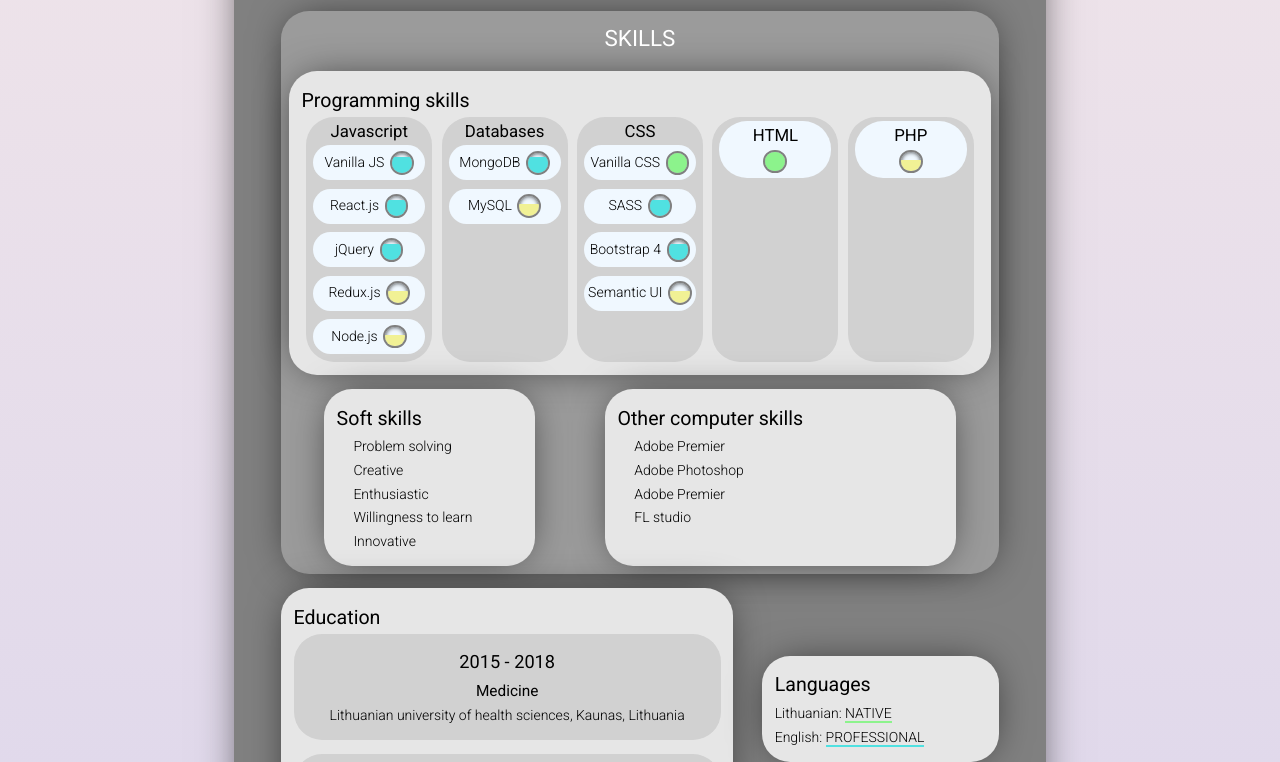
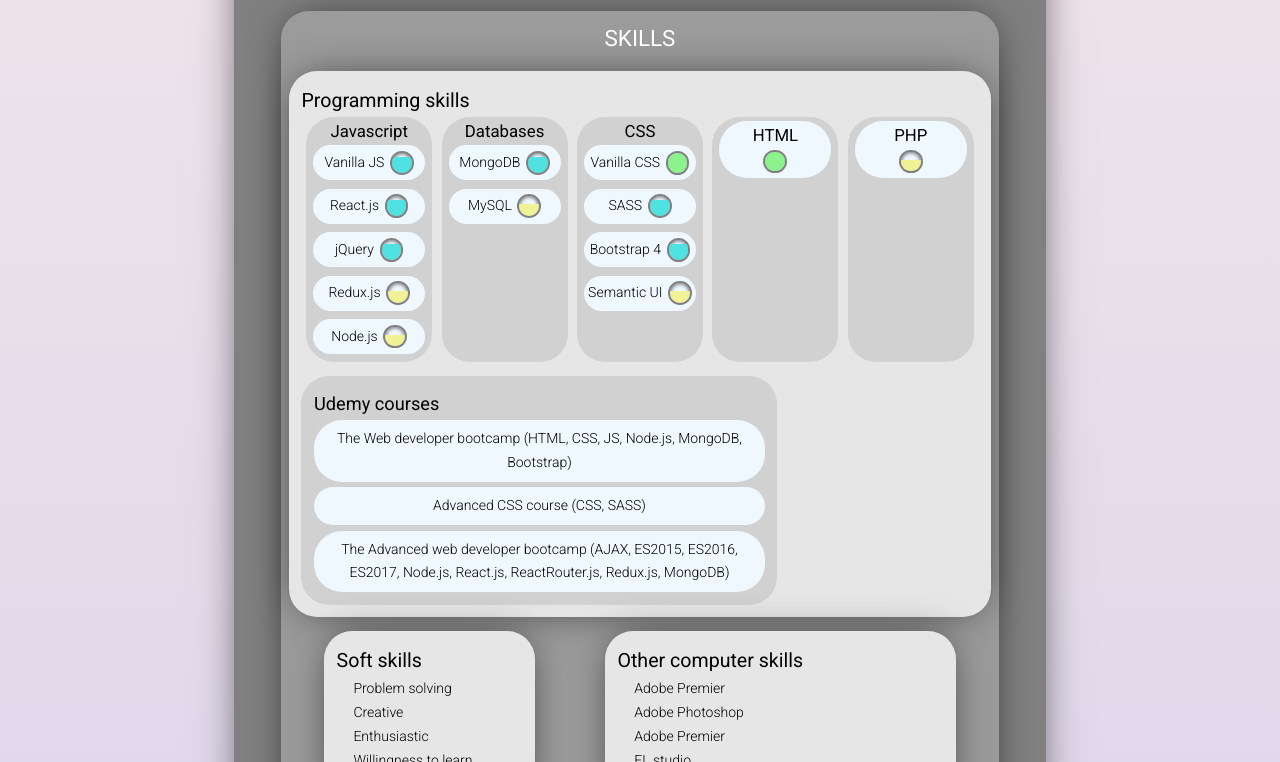
Before and after one commit to domasgr/portfolio, a plain HTML site: page resume.html in a window 1280 px wide. Shown: the part 381-1143 px from the top of the page. Drawn offline with Linux system fonts and the light colour scheme.

Commit message:
changed structure

```diff
--- a/resume.html
+++ b/resume.html
@@ -197,9 +197,16 @@ main.summary{
         border-radius: 20px;
         box-shadow: 0px 0px 30px -8px rgba(0,0,0,0.75);
     }
+    .programming-skills .subject{
+        width: 340px;
+    }
+    .programming-skills .subject h4{
+        text-align: start;
+    }
     .programming-skills .languages{
         display: flex;
         justify-content: space-around;
+        margin-bottom: 10px;
     }
 .languages .language{
     width: 90px;
@@ -277,6 +284,7 @@ main.summary{
     padding: .9rem;
     border-radius: 20px;
     box-shadow: 0px 0px 30px -8px rgba(0,0,0,0.75);
+    margin-bottom: 10px;
 }
     .language2:nth-of-type(1) span{
         border-bottom: 2px solid #8cf38c;
@@ -543,7 +551,14 @@ main.summary{
                                     </div>
                                 </div>
                             </div>
-
+                              <div class="subject">
+                                <h4>Udemy courses</h4>
+                                <ul>
+                                    <li>The Web developer bootcamp (HTML, CSS, JS, Node.js, MongoDB, Bootstrap)</li>
+                                    <li>Advanced CSS course (CSS, SASS)</li>
+                                    <li>The Advanced web developer bootcamp (AJAX, ES2015, ES2016, ES2017, Node.js, React.js, ReactRouter.js, Redux.js, MongoDB)</li>
+                                </ul>
+                            </div>
 
                         </div>
                         <div class="wrap-flex">
@@ -586,15 +601,7 @@ main.summary{
                                 <h5>WEB development</h5>
                                 <p>Kaunas coding school, Kaunas, Lithuania</p>
                             </div>
-                            <div class="subject">
-                                <h4>2018</h4>
-                                <h5>Udemy courses</h5>
-                                <ul>
-                                    <li>The Web developer bootcamp (HTML, CSS, JS, Node.js, Bootstrap)</li>
-                                    <li>Advanced CSS course (CSS, SASS)</li>
-                                    <li>The Advanced web developer bootcamp (AJAX, ES2015, ES2016, ES2017, Node.js, React.js, ReactRouter.js, Redux.js)</li>
-                                </ul>
-                            </div>
+
                     </div>
                     <div class="side">
                         <div class="languages2">
```
